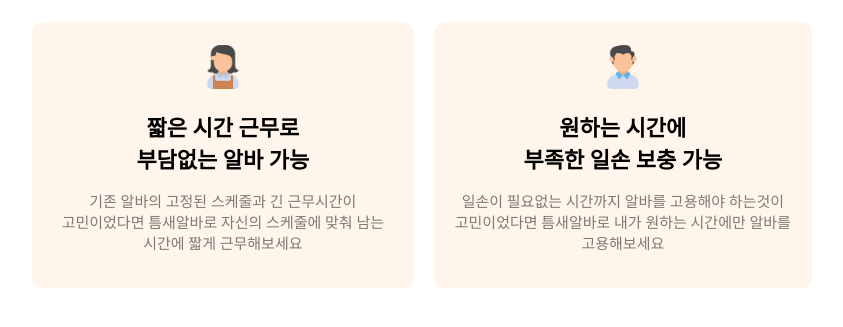
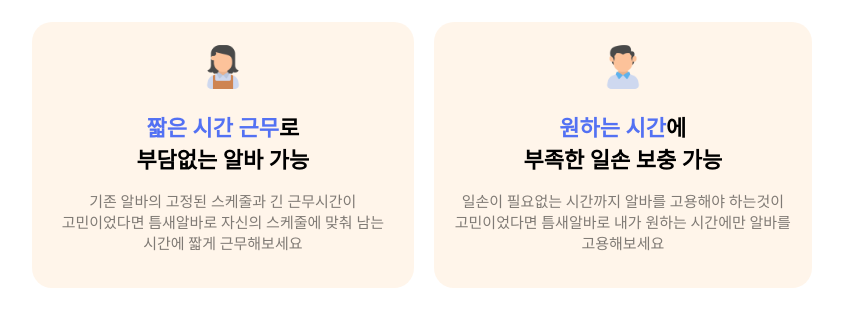
Before and after one commit to LIKELION-HUFS-12th/HTML_TEAM3, a plain HTML site: page index.html in a window 1280 px wide. Shown: the part 393-720 px from the top of the page, without its empty margins (218-1061 px from the left). Drawn offline with Linux system fonts and the light colour scheme.

Commit message:
폰트색상 수정

```diff
--- a/index.html
+++ b/index.html
@@ -9,19 +9,20 @@
 <body>
   <div class="inner">
     <p class="feature">feature 1</p>
-    <h1 class="title_f1">자투리 시간을 이용할 수 있는 <br> 알바 매칭 서비스로<br> 효율적인 시간 활용에 도전해보세요</h1>
+    <h1 class="title_f1">자투리 시간을 이용할 수 있는 <br> 알바 매칭 서비스로<br>
+      효율적인 시간 활용에 도전해보세요</h1>
     <p class="description_f1">틈새알바는 30분, 1시간과 같이 잠깐 비는 시간 동안 근무할 수 있는 초단기 알바 매칭 서비스를 제공해요</p>
     <section class="benefit">
       <h1 class="title">틈새알바를 사용하면</h1>
       <div class="benefit_block">
         <div class="worker">
           <img src="./images/worker.png" alt="worker image">
-          <h1>짧은 시간 근무로 <br> 부담없는 알바 가능</h1>
+          <h1><span style="color: rgba(53,89,244,.85)">짧은 시간 근무</span>로 <br> 부담없는 알바 가능</h1>
           <p>기존 알바의 고정된 스케줄과 긴 근무시간이 고민이었다면 틈새알바로 자신의 스케줄에 맞춰 남는 시간에 짧게 근무해보세요</p>
         </div>
         <div class="employer">
           <img src="./images/employer.png" alt="employer image">
-          <h1>원하는 시간에 <br>부족한 일손 보충 가능</h1>
+          <h1><span style="color: rgba(53,89,244,.85)">원하는 시간</span>에 <br>부족한 일손 보충 가능</h1>
           <p>일손이 필요없는 시간까지 알바를 고용해야 하는것이 고민이었다면 틈새알바로 내가 원하는 시간에만 알바를 고용해보세요</p>
         </div>
       </div>
--- a/style.css
+++ b/style.css
@@ -52,7 +52,7 @@ img{
   margin-top: 50px;
   color: #3559E0;
   /* text-shadow: 3px 4px 5px rgba(0,0,0,.2); */
-  font-weight: 700;
+  font-weight: 600;
   font-size: 30px;
 }
 
@@ -66,7 +66,7 @@ img{
 .employer{
   background-color: rgba(255, 236, 214,.5);
   /* background-color: rgba(76, 185, 231,.2); */
-  border-radius: 10px;
+  border-radius: 20px;
   margin:0 10px;
   position: relative;
   display: flex;
```
Also changed, not shown: 1 other file.
